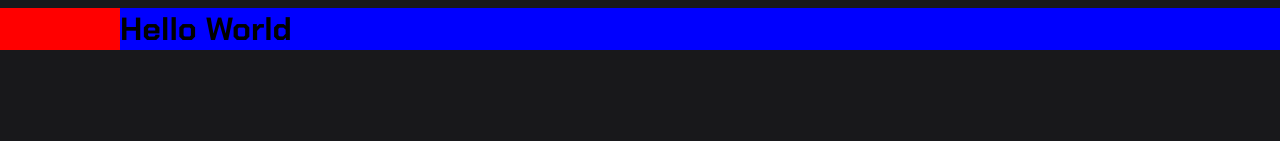
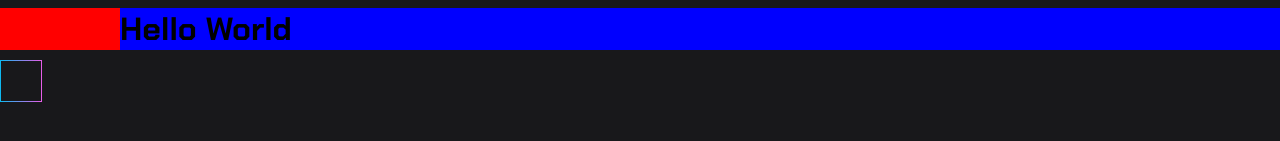
Before and after one commit to Ihaasbut/vrnas, a Next.js app: page / in a window 1280 px wide. Shown: the part 229-370 px from the top of the page. Built offline with nearby package versions, Linux system fonts and the light colour scheme.

Commit message:
VRN-21: Оптимизировала компонент Button

```diff
--- a/src/components/button/Button.module.scss
+++ b/src/components/button/Button.module.scss
@@ -24,7 +24,7 @@
         position: absolute;
         inset: 0;
         background: $color-brand;
-        transition: opacity 0.2s ease-in-out;
+        transition: opacity 0.3s ease-in-out;
         z-index: -1;
     }
 }
--- a/src/components/button/Button.tsx
+++ b/src/components/button/Button.tsx
@@ -2,11 +2,17 @@ import styles from "./Button.module.scss";
 import cn from "classnames";
 import { ButtonProps } from "./Button.types";
 
-function Button({ children, variant, onClick }: ButtonProps) {
+function Button({
+    children,
+    variant,
+    onClick,
+    isSkipPadding = false,
+}: ButtonProps) {
     return (
         <button
             className={cn(styles.button, styles[variant], "border-brand")}
             onClick={onClick}
+            style={{ ...(isSkipPadding && { padding: 0 }) }}
         >
             {children}
         </button>
--- a/src/components/button/Button.types.ts
+++ b/src/components/button/Button.types.ts
@@ -5,5 +5,6 @@ export type ButtonVariant = "fill" | "outline" | "ghost";
 export type ButtonProps = {
     variant: ButtonVariant;
     children: ReactNode;
-    onClick?: () => void;
+    onClick: () => void;
+    isSkipPadding?: boolean;
 };
--- a/src/pages/home/HomeContent.tsx
+++ b/src/pages/home/HomeContent.tsx
@@ -14,19 +14,19 @@ function HomeContent() {
             <h1 className="text-linear">Hello World</h1>
 
             <div className={styles.buttons}>
-                <Button variant="fill">
+                <Button variant="fill" onClick={() => {}}>
                     <Typography variant="button-1" as={"span"}>
                         Get started
                     </Typography>
                 </Button>
 
-                <Button variant="outline">
+                <Button variant="outline" onClick={() => {}}>
                     <Typography variant="button-1" as={"span"}>
                         learn more
                     </Typography>
                 </Button>
 
-                <Button variant="ghost">
+                <Button variant="ghost" onClick={() => {}}>
                     <Typography variant="button-2" as={"span"}>
                         Contacts
                     </Typography>
@@ -39,6 +39,15 @@ function HomeContent() {
                         </div>
                     </Container>
                 </div>
+
+                <Button variant="ghost" onClick={() => {}} isSkipPadding>
+                    <div
+                        style={{
+                            width: "40px",
+                            height: "40px",
+                        }}
+                    ></div>
+                </Button>
             </div>
         </div>
     );
```
